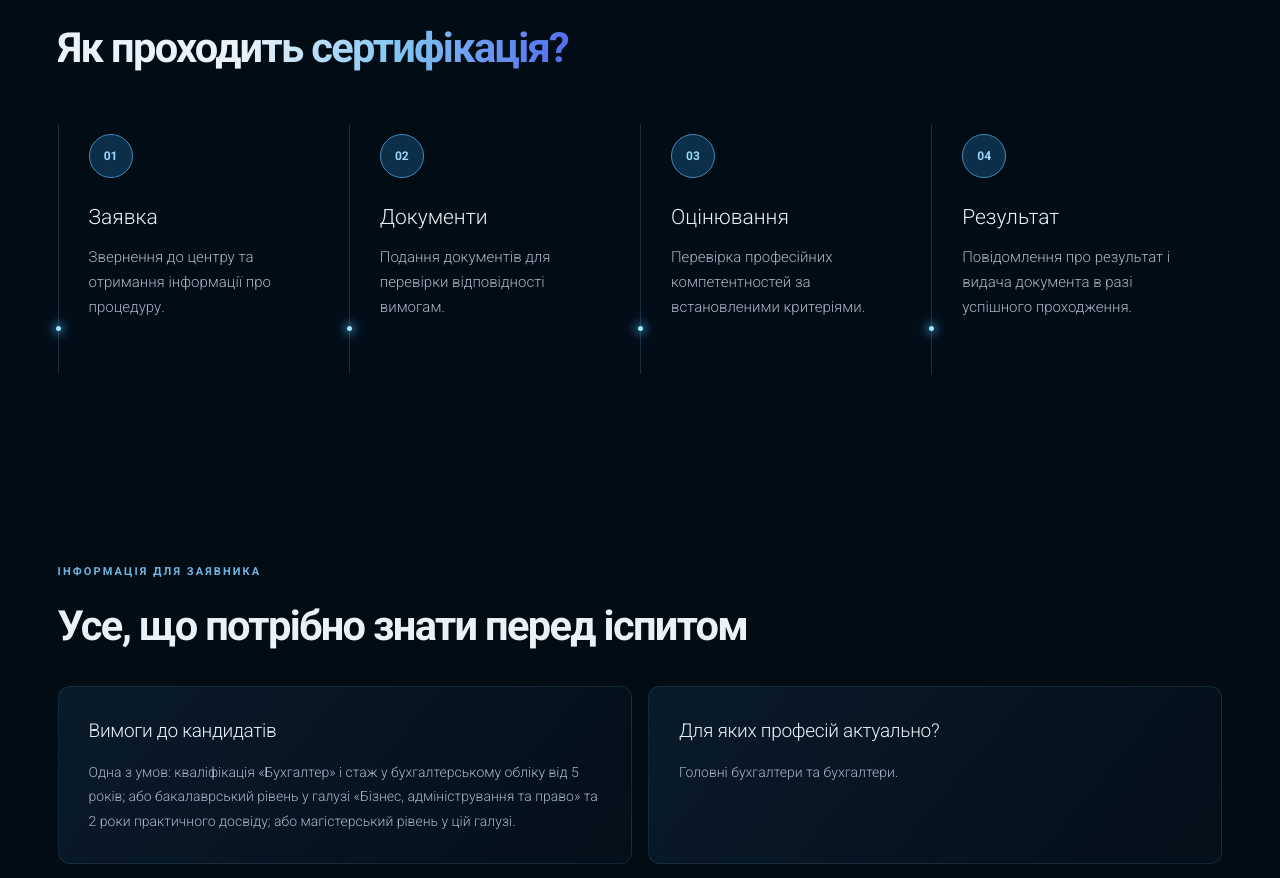
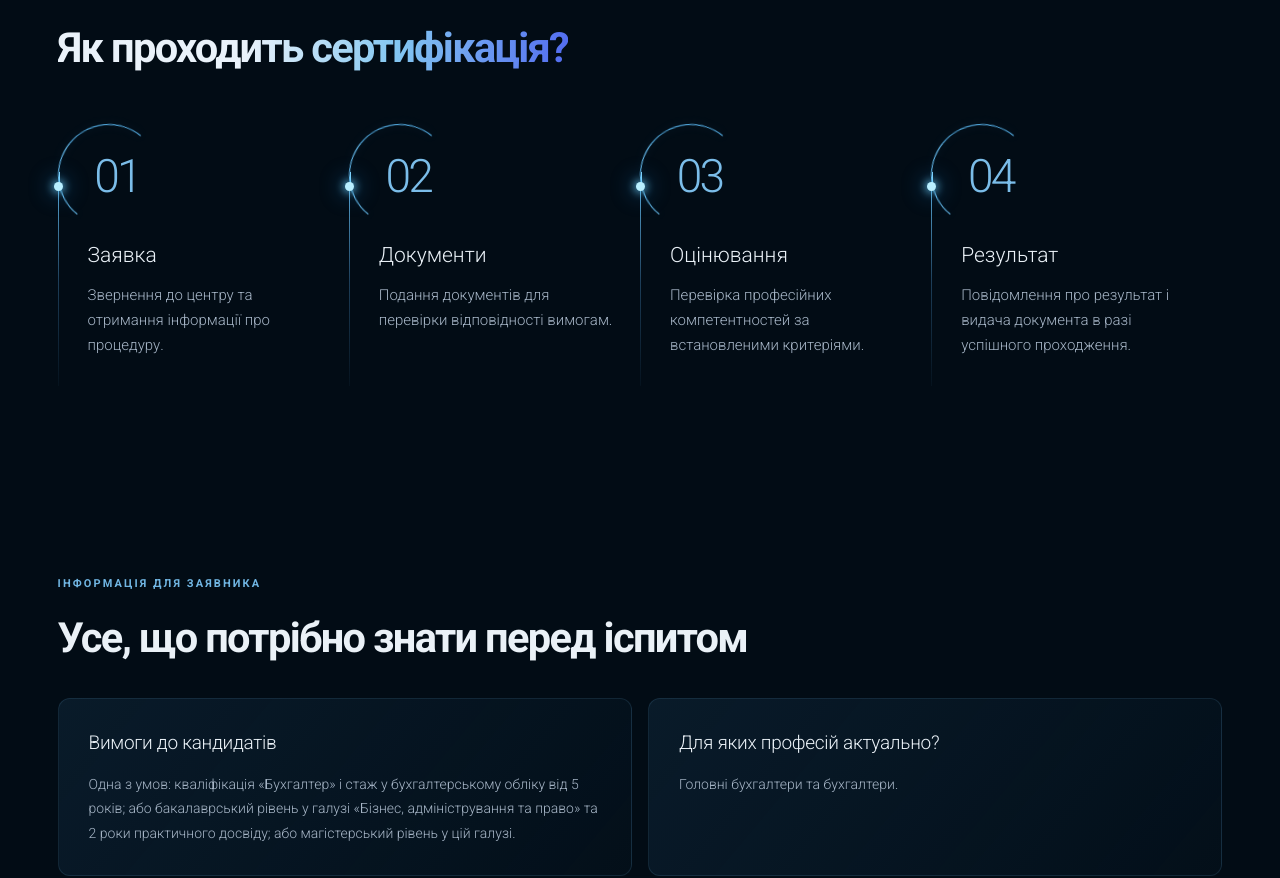
Before and after one commit to dnagorna3817-spec/website_akc_main, a Next.js app: page /expertise/qualification in a window 1280 px wide. Shown: the part 2122-3000 px from the top of the page. Built offline with nearby package versions, Linux system fonts and the light colour scheme.

Commit message:
Connect qualification step numerals to luminous timeline dots

```diff
--- a/app/expertise/[slug]/qualification.module.css
+++ b/app/expertise/[slug]/qualification.module.css
@@ -310,3 +310,90 @@
   .qSteps article::after{bottom:12px}
   .qSteps h3{margin:16px 0 8px}
 }
+
+
+/* Connected certification milestones: the glowing dot joins each numeral's arc to its rail. */
+.qSteps article{
+  border-left:0;
+  padding:0 26px 28px 30px;
+  min-height:260px;
+}
+.qSteps article::before{
+  content:"";
+  position:absolute;
+  left:0;
+  top:62px;
+  bottom:0;
+  width:1px;
+  background:linear-gradient(180deg,rgba(108,201,255,.82),rgba(79,156,216,.35) 48%,rgba(72,130,176,.06));
+  pointer-events:none;
+}
+.qSteps article::after{
+  left:-4px;
+  top:58px;
+  bottom:auto;
+  width:9px;
+  height:9px;
+  background:#b9efff;
+  box-shadow:0 0 8px 2px rgba(107,209,255,.7),0 0 22px 6px rgba(45,142,226,.28);
+  z-index:3;
+}
+.qSteps article>span{
+  position:relative;
+  display:flex;
+  align-items:center;
+  justify-content:center;
+  width:102px;
+  height:104px;
+  margin-left:-30px;
+  padding-left:17px;
+  border:0;
+  border-radius:0;
+  background:transparent;
+  color:#7bbde9;
+  font-size:clamp(37px,3.6vw,53px);
+  font-weight:300;
+  line-height:1;
+  letter-spacing:-.06em;
+  font-variant-numeric:tabular-nums;
+  isolation:isolate;
+}
+.qSteps article>span::before{
+  content:"";
+  position:absolute;
+  left:0;
+  top:0;
+  width:102px;
+  height:102px;
+  border-radius:50%;
+  border:1.5px solid transparent;
+  border-top-color:#5bb9f3;
+  border-left-color:#6fcaff;
+  transform:rotate(-6deg);
+  filter:drop-shadow(0 0 4px rgba(73,170,244,.2));
+  pointer-events:none;
+}
+.qSteps article>span::after{
+  content:"";
+  position:absolute;
+  left:1px;
+  top:48px;
+  width:1px;
+  height:17px;
+  background:#83d6ff;
+  pointer-events:none;
+}
+.qSteps h3{margin:12px 0 12px}
+.qSteps p{max-width:290px}
+@media(max-width:900px){
+  .qSteps article{min-height:250px}
+}
+@media(max-width:600px){
+  .qSteps article{min-height:0;padding:0 12px 30px 30px}
+  .qSteps article>span{width:88px;height:90px;font-size:39px}
+  .qSteps article>span::before{width:88px;height:88px}
+  .qSteps article>span::after{top:41px;height:21px}
+  .qSteps article::before{top:54px}
+  .qSteps article::after{top:50px}
+  .qSteps h3{margin:8px 0 9px}
+}
```
